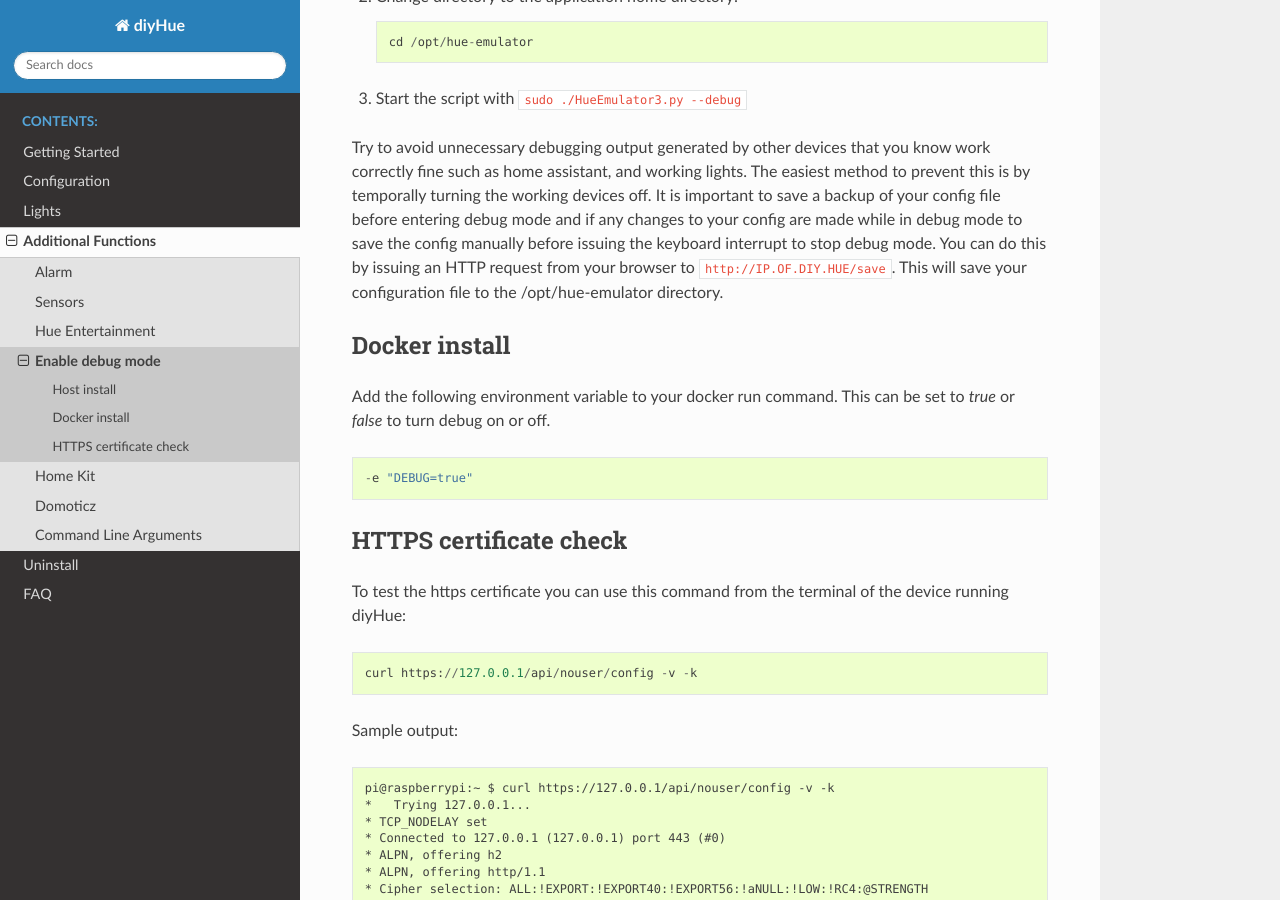
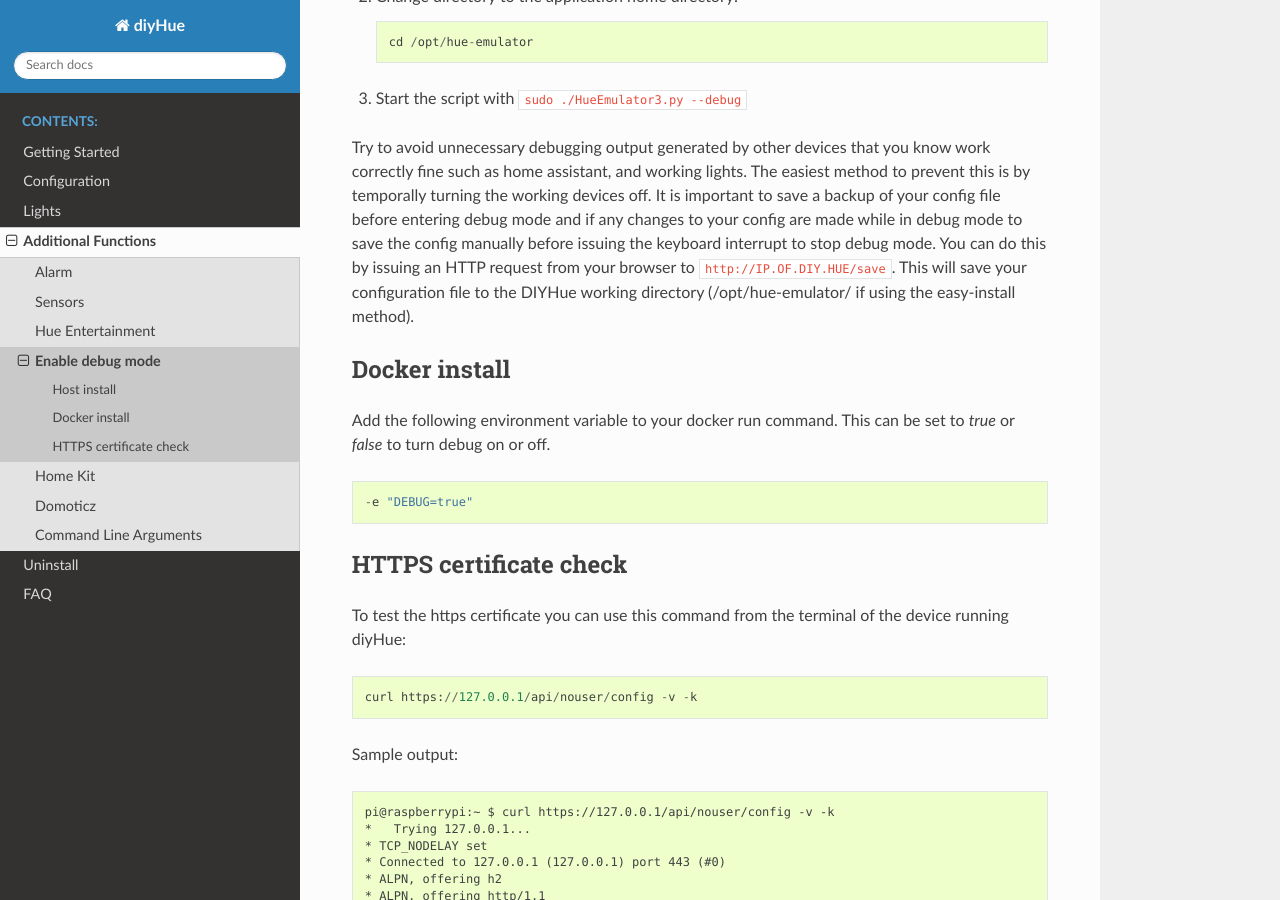
Before and after one commit to diyhue/ReadTheDocs, a Sphinx documentation site: the page built from source/AddFuncts/debug.rst, in a window 1280 px wide and 900 px high, scrolled down 334 px. Built offline with Sphinx 7.4.7 and the Read the Docs theme 2.0.0, drawn with Linux system fonts in a browser that asks for light colours.

Commit message:
Update debug.rst
Updated.

```diff
--- a/source/AddFuncts/debug.rst
+++ b/source/AddFuncts/debug.rst
@@ -15,7 +15,7 @@
 
 3. Start the script with ``sudo ./HueEmulator3.py --debug``
 
-Try to avoid unnecessary debugging output generated by other devices that you know work correctly fine such as home assistant, and working lights. The easiest method to prevent this is by temporally turning the working devices off.  It is important to save a backup of your config file before entering debug mode and if any changes to your config are made while in debug mode to save the config manually before issuing the keyboard interrupt to stop debug mode.  You can do this by issuing an HTTP request from your browser to ``http://IP.OF.DIY.HUE/save``.  This will save your configuration file to the /opt/hue-emulator directory.
+Try to avoid unnecessary debugging output generated by other devices that you know work correctly fine such as home assistant, and working lights. The easiest method to prevent this is by temporally turning the working devices off.  It is important to save a backup of your config file before entering debug mode and if any changes to your config are made while in debug mode to save the config manually before issuing the keyboard interrupt to stop debug mode.  You can do this by issuing an HTTP request from your browser to ``http://IP.OF.DIY.HUE/save``.  This will save your configuration file to the DIYHue working directory (/opt/hue-emulator/ if using the easy-install method).
 
 Docker install
 --------------
```
